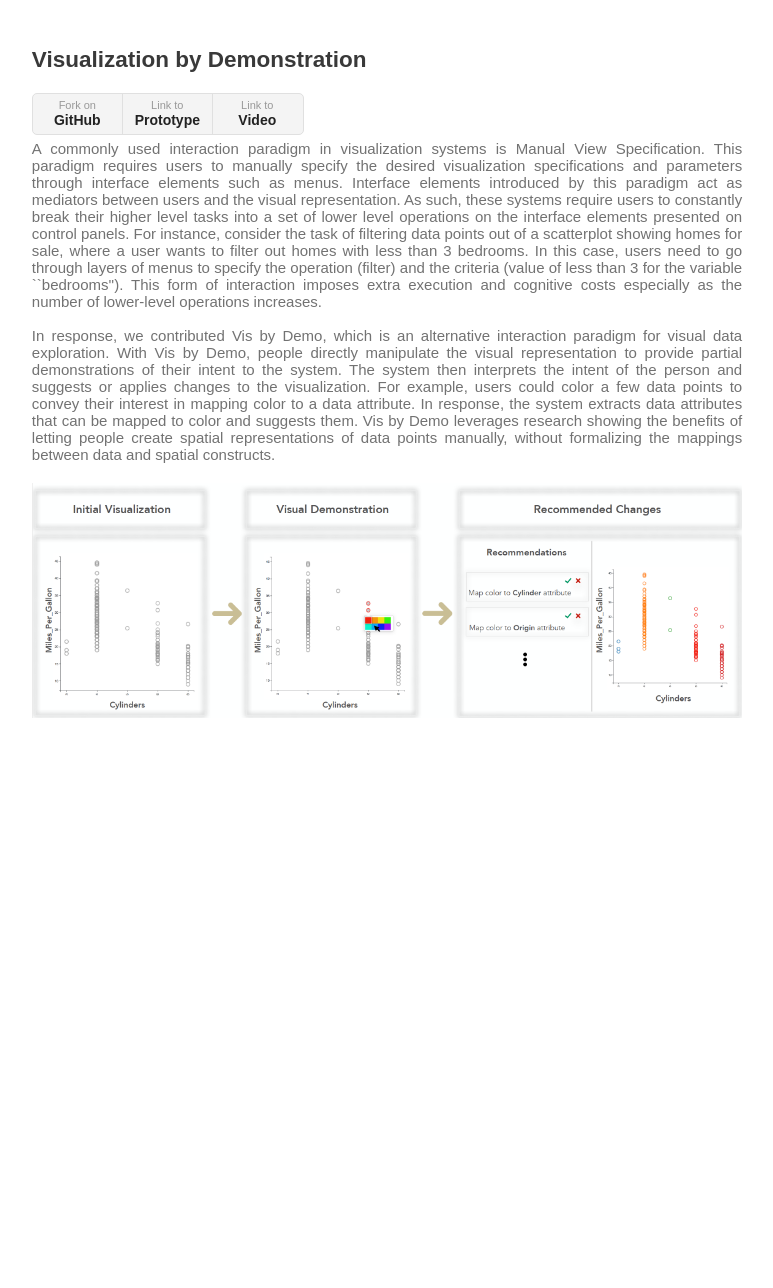
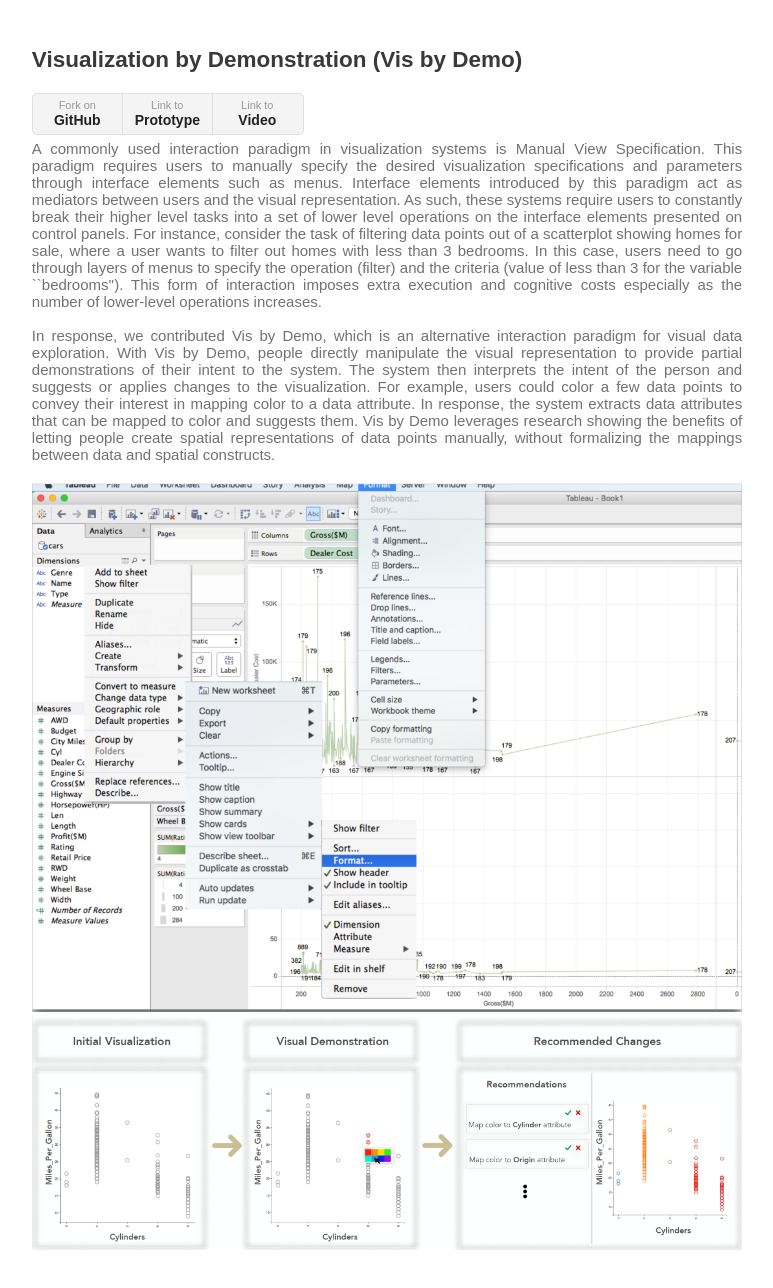
Before and after one commit to visbydemo/visbydemo.github.io, a plain HTML site: page index.html in a window 1280 px wide. Shown: the whole page, without its empty margins (253-1026 px from the left). Before the commit the page ends 800 px from the top, so only its background shows below. Drawn offline with nearby package versions, Linux system fonts and the light colour scheme; a script that the page names is missing.

Commit message:
initializing

```diff
--- a/index.html
+++ b/index.html
@@ -32,7 +32,7 @@
         <div>
 <!--           <div style="float:left; margin-right:5px; "> <img src="encoding.png" style=" width: 21px;"alt="encoding"></div>
           -->
-          <h2> Visualization by Demonstration</h2>
+          <h2> Visualization by Demonstration (Vis by Demo)</h2>
         <!--   <h4><font color="#1379DC">Bahador Saket, Samuel Huron, Charles Perin, Alex Endert</font></h4> -->
         </div>
 
@@ -68,6 +68,9 @@
 
         </p>
        <div>
+         <img src="control.png" alt="Italian Trulli">
+       </div>
+       <div>
          <img src="demo.png" alt="Italian Trulli">
        </div>
     </div>
```
Also changed, not shown: control.png (added).
